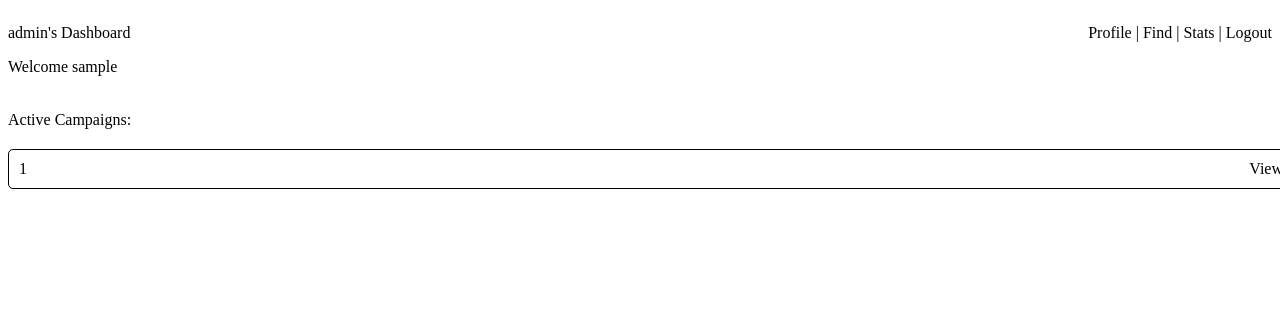
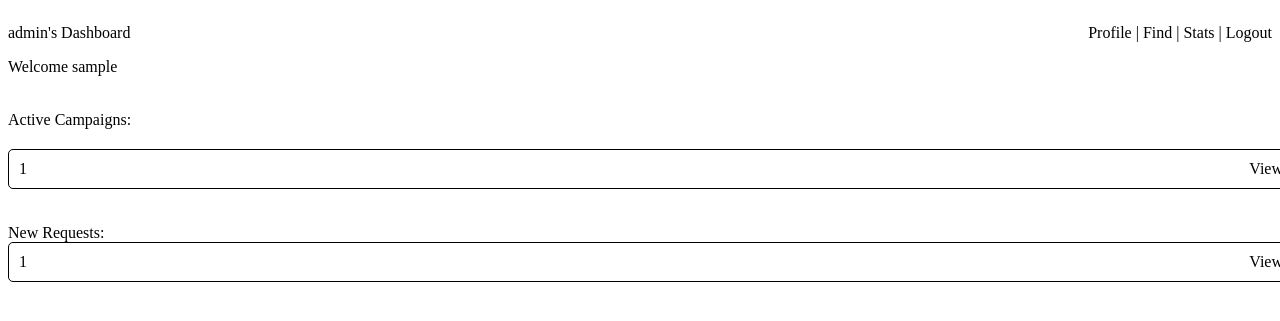
Before and after one commit to Harsh0707005/MAD1Project, a Flask app: template templates/dashboard/profile.html in a window 1280 px wide. Shown: the top 321 px of the page. Run offline with Flask 3, Linux system fonts and the light colour scheme; the template is opened without the code that fills it: most values are stand-ins (such as "Sample title", 1, 10 or a date in 2020).

Commit message:
foreign key constraint

```diff
--- a/app.py
+++ b/app.py
@@ -6,7 +6,11 @@ import random
 app = Flask(__name__)
 
 connect = sqlite3.connect('users.db')
+connect.execute('PRAGMA foreign_keys = ON;')
 connect.execute('CREATE TABLE IF NOT EXISTS users (username TEXT NOT NULL PRIMARY KEY, password TEXT NOT NULL, role TEXT NOT NULL, sessionId TEXT)')
+connect.execute('CREATE TABLE IF NOT EXISTS influencers (username TEXT NOT NULL, presence TEXT, profic_pic TEXT NOT NULL, requests TEXT, total_earnings NUMERIC, rating INTEGER, FOREIGN KEY(username) REFERENCES users(username) ON DELETE CASCADE)')
+connect.execute('CREATE TABLE IF NOT EXISTS sponsors (username TEXT NOT NULL, industry TEXT, requests TEXT, FOREIGN KEY(username) REFERENCES users(username) ON DELETE CASCADE)')
+connect.execute('CREATE TABLE IF NOT EXISTS campaigns (id INTEGER NOT NULL PRIMARY KEY, title TEXT, description TEXT, image TEXT, niche TEXT, influencer TEXT, sponsor TEXT, budget NUMERIC, date TEXT)')
 
 # generating random session id
 def generateRandomNo(n):
@@ -114,6 +118,8 @@ def registerSponsor():
             else:
                 cursor.execute('INSERT INTO users(username, password, role) VALUES(?, ?, ?)', (username, password, role))
                 users.commit()
+                cursor.execute('INSERT INTO sponsors(username, industry, requests) VALUES(?, ?, ?)', (username, "", ""))
+                users.commit()
 
                 return cursor.execute("SELECT * FROM users").fetchall()
 
@@ -143,6 +149,7 @@ def registerInfluencer():
             else:
                 cursor.execute('INSERT INTO users(username, password, role) VALUES(?, ?, ?)', (username, password, role))
                 users.commit()
+                cursor.execute('INSERT INTO influencers(username, presence, profic_pic, requests, total_earnings, rating) VALUES(?, ?, ?, ?, ?, ?)', (username, "", "", "", 0, 0))
                 return cursor.execute("SELECT * FROM users").fetchall()
 
     return render_template("register.html", role="Influencer")
@@ -171,7 +178,7 @@ def dashboard():
         user_role = db_result[2].title()
         db_username = db_result[0]
 
-    return render_template('dashboard/profile.html', role=user_role, username=db_username, active_campaigns=[["test1"], ["test2"], ["test3"]])
+    return render_template('dashboard/profile.html', role=user_role, username=db_username, active_campaigns=[["test1"], ["test2"], ["test3"]], requests_campaigns=[["test1"], ["test2"], ["test3"]])
 
 
 if __name__ == "__main__":
--- a/templates/dashboard/profile.html
+++ b/templates/dashboard/profile.html
@@ -63,6 +63,22 @@
                     {% endfor %}
                 </div>
             </div>
+            <div id="requests">
+                New Requests:
+                <div class="campaigns">
+
+                    {% for campaign in requests_campaigns %}
+                    <div class="campaign">
+                        <div>
+                            <span>{{campaign[0]}}</span>
+                        </div>
+                        <div>
+                            <span>View</span>
+                        </div>
+                    </div>
+                    {% endfor %}
+                </div>
+            </div>
         </div>
     </div>
 </body>
```
Also changed, not shown: sqlite_manage.py (+13 -1 lines), users.db.
